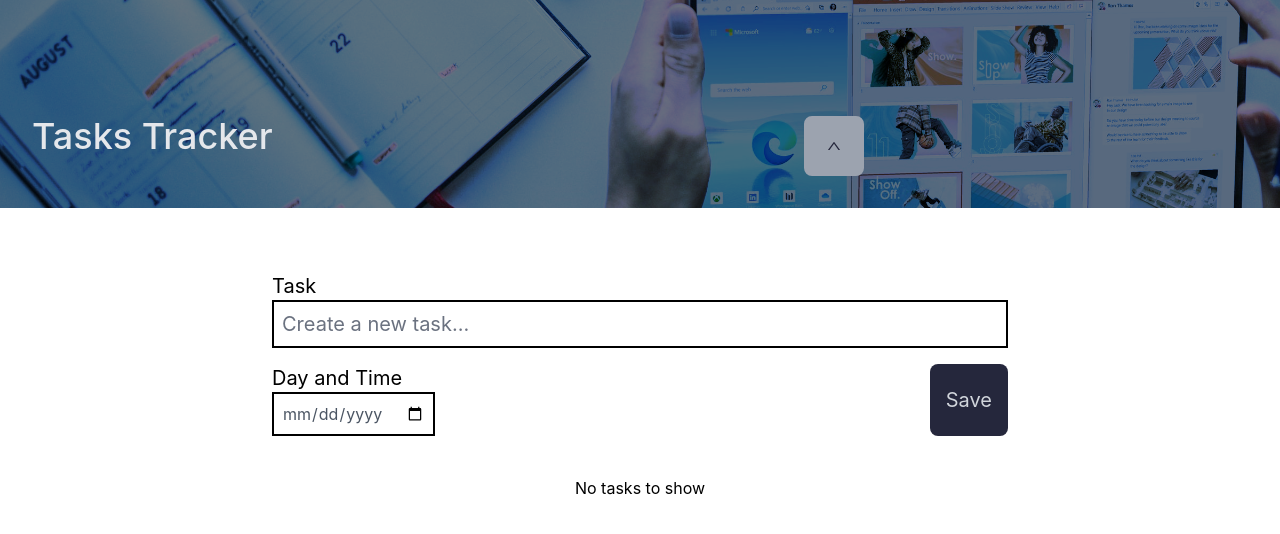
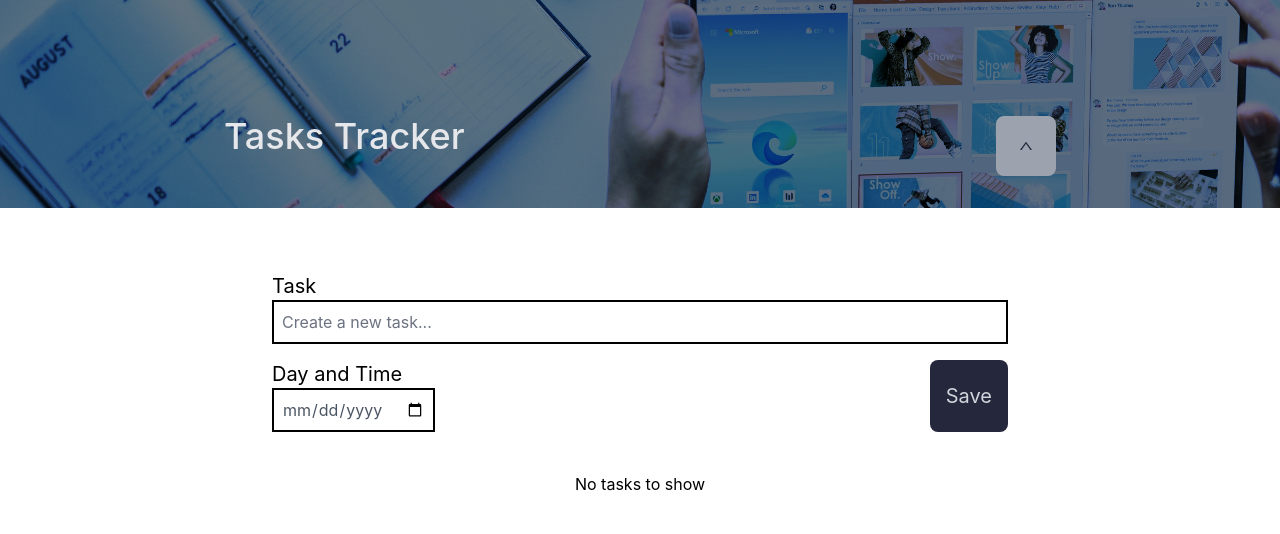
Before and after one commit to angela-goncalves/react-task-tracker, a React (Create React App) app: page / in a window 1280 px wide. Shown: the top 534 px of the page. Built offline with nearby package versions, Linux system fonts and the light colour scheme.

Commit message:
change styles

```diff
--- a/src/App.js
+++ b/src/App.js
@@ -33,7 +33,7 @@ function App() {
     const newTask = { id, ...task };
     setTasks([...tasks, newTask]);
     console.log(tasks);
-    window.localStorage.setItem("tasks", JSON.stringify(tasks));
+    window.localStorage.setItem("tasks", JSON.stringify([...tasks, newTask]));
   };
 
   return (
--- a/src/components/AddTask.js
+++ b/src/components/AddTask.js
@@ -26,18 +26,18 @@ export default function AddTask({ onAdd }) {
       <div className="flex flex-col">
         <label className=""> Task </label>
         <input
-          type="title"
+          type="text"
           placeholder="Create a new task..."
           value={title}
           onChange={(e) => setTitle(e.target.value)}
-          className="border-2 border-black p-2"
+          className="border-2 border-black p-2 focus:ring-0 focus:border-black"
         />
       </div>
       <div className="flex space-x-10 justify-between">
         <div className="flex flex-col">
           <label className=""> Day and Time </label>
           <input
-            className="text-gray-600 border-2 tex-base border-black p-2"
+            className="text-gray-600 border-2 tex-base border-black p-2 focus:ring-0 focus:border-black"
             type="date"
             value={day}
             placeholder="day and time"
--- a/src/components/Header.js
+++ b/src/components/Header.js
@@ -15,16 +15,18 @@ const Header = ({ title, showTask, onAdd }) => {
           alt=""
         />
       </div>
-      <div className="w-full flex justify-between p-8 absolute bottom-0 max-w-4xl">
+      <div className="w-full absolute bottom-0 flex justify-center">
+        <div className="w-full flex justify-between p-8 max-w-4xl">
           <h1 className="text-gray-200 font-medium text-4xl">{title}</h1>
           <Button
-          className="border-2 bg-gray-400 border-gray-400 p-5 rounded-lg"
+            className="border-2 bg-gray-400 border-gray-400 p-5 rounded-lg focus:outline-none"
             onClick={onClick}
           >
             <AiOutlineUp
               className={`text-list ${!showTask ? "transform rotate-180" : ""}`}
             />
           </Button>
+        </div>
       </div>
     </header>
   );
--- a/src/components/Task.js
+++ b/src/components/Task.js
@@ -24,7 +24,7 @@ export default function Task({ task, onDelete, setTasks, onEdit }) {
     >
       <h3
         className={`flex flex-row justify-between text-xl items-center ${
-          edit ? "text-list" : "text-gray-300"
+          edit ? "text-list" : "text-gray-200"
         }`}
       >
         {edit ? (
@@ -35,7 +35,7 @@ export default function Task({ task, onDelete, setTasks, onEdit }) {
             onChange={handleOnChange}
           />
         ) : (
-          <p className="p-2">{inputValue}</p>
+          <p className="p-2">{task.title}</p>
         )}
         <div className="flex flex-row justify-around">
           <AiOutlineClose
```
Also changed, not shown: 1 other file (tests, documents, lock files or other folders). Lines whose indentation alone changed are shown as unchanged.
